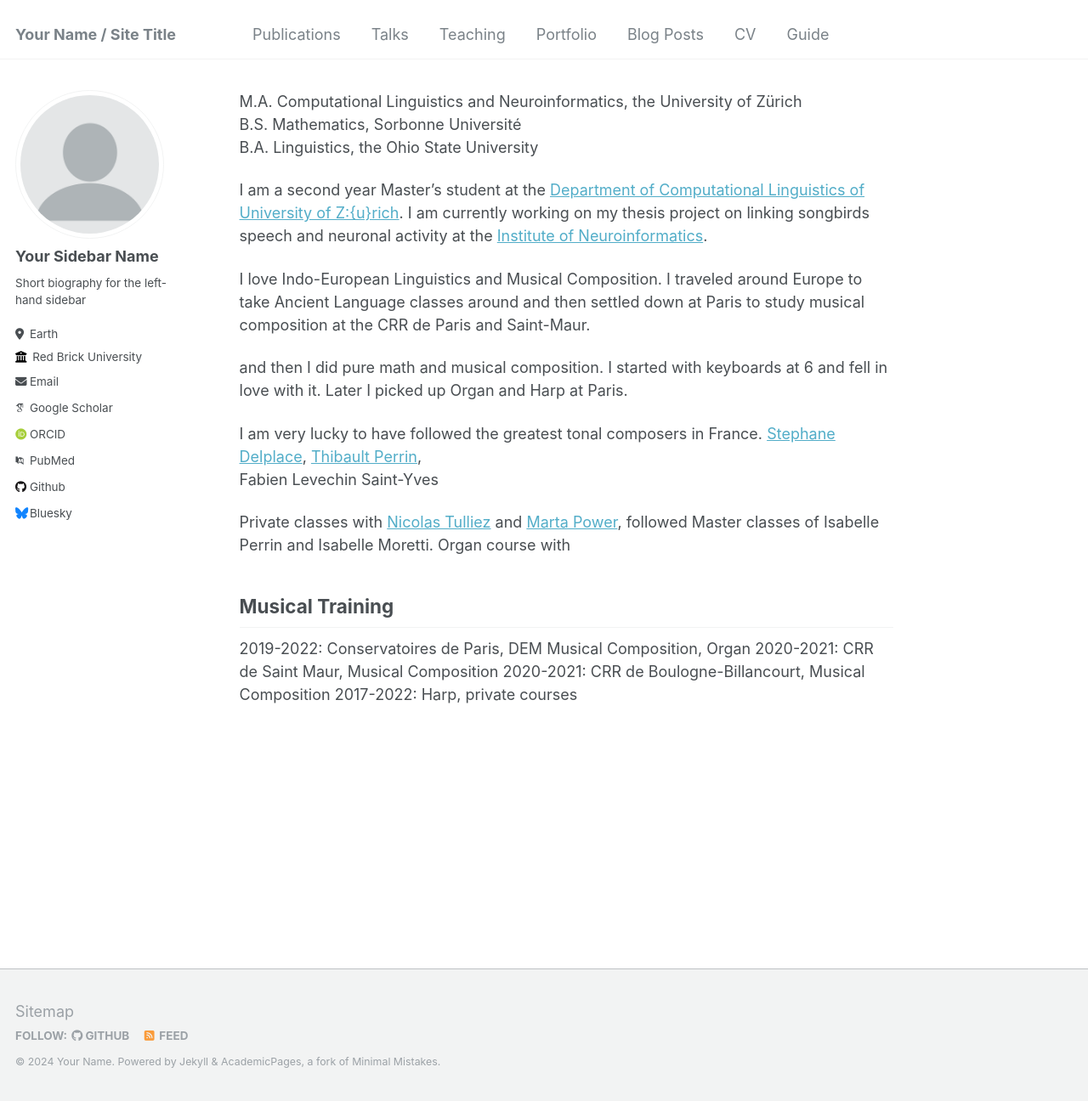
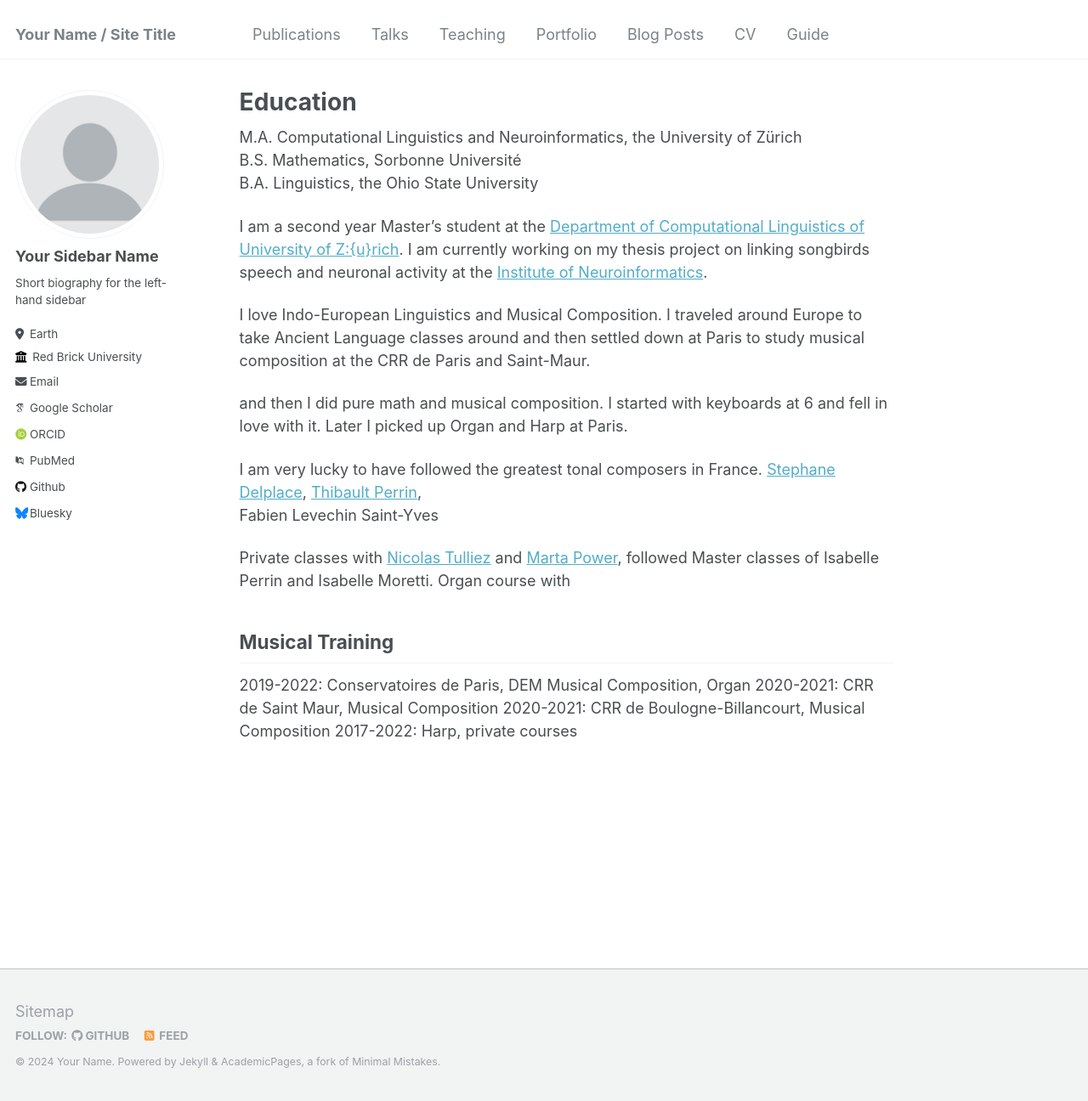
Before and after one commit to askrbayern/askrbayern.github.io, a Jekyll site: the page built from _pages/about.md, in a window 1280 px wide and 1296 px high. Shown: the whole window at 85% size. Built offline with Jekyll 4.4.1, drawn with Linux system fonts in a browser that asks for light colours; some web fonts are replaced.

Commit message:
Update about.md

```diff
--- a/_pages/about.md
+++ b/_pages/about.md
@@ -1,6 +1,6 @@
 ---
 permalink: /
-title: "Education
+title: "Education"
 author_profile: true
 redirect_from:
   - /about/
```
